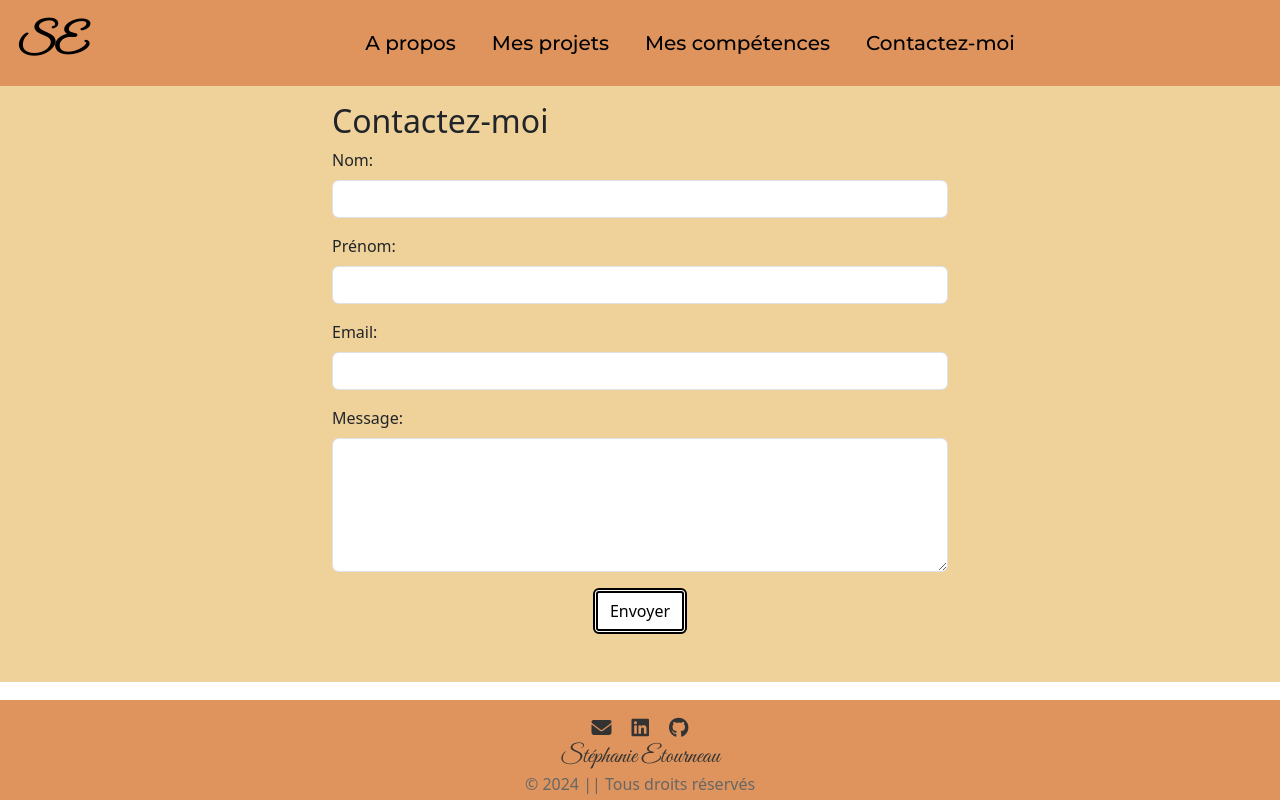
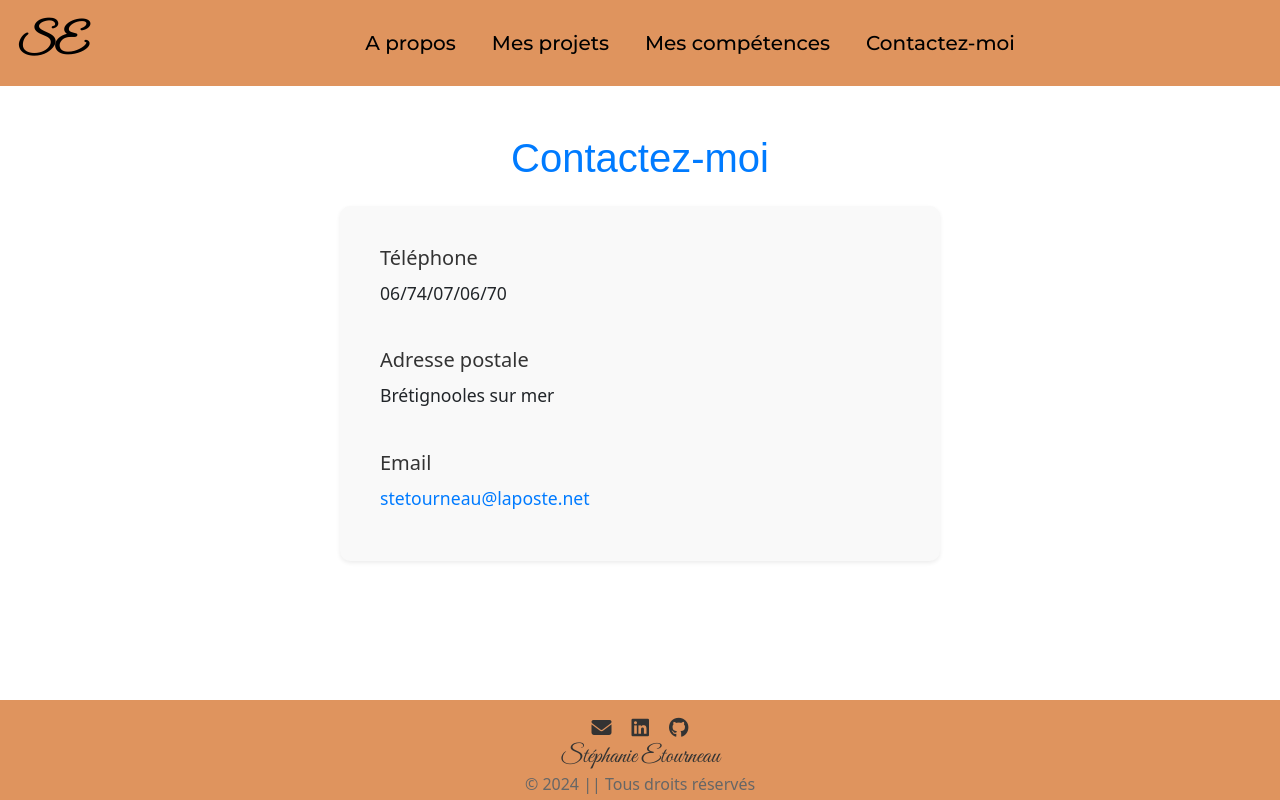
Before and after one commit to stephanieEt/Portfolio, a React (Vite) app: page /Contact in a window 1280 px wide. Built offline with nearby package versions, Linux system fonts and the light colour scheme; a web font is replaced by a local one.

Commit message:
first deploy

```diff
--- a/package.json
+++ b/package.json
@@ -1,13 +1,16 @@
 {
   "name": "portfolio",
   "private": true,
+  "homepage": "https://stephanieEt.github.io/Portfolio",
   "version": "0.0.0",
   "type": "module",
   "scripts": {
     "dev": "vite",
     "build": "vite build",
     "lint": "eslint . --ext js,jsx --report-unused-disable-directives --max-warnings 0",
-    "preview": "vite preview"
+    "preview": "vite preview",
+    "predeploy": "npm run build",
+    "deploy": "gh-pages -d dist"
   },
   "dependencies": {
     "bootstrap": "^5.3.3",
@@ -25,6 +28,7 @@
     "eslint-plugin-react": "^7.34.1",
     "eslint-plugin-react-hooks": "^4.6.0",
     "eslint-plugin-react-refresh": "^0.4.6",
+    "gh-pages": "^6.1.1",
     "vite": "^5.2.0"
   }
 }
--- a/src/pages/Contact.jsx
+++ b/src/pages/Contact.jsx
@@ -1,122 +1,25 @@
-import { useState } from "react";
+import React from "react";
+import "bootstrap/dist/css/bootstrap.min.css"; // Assurez-vous que Bootstrap est importé
 
 const Contact = () => {
-  const [formData, setFormData] = useState({
-    nom: "",
-    prenom: "",
-    email: "",
-    message: "",
-  });
-
-  const [errors, setErrors] = useState({});
-
-  const handleChange = (e) => {
-    const { name, value } = e.target;
-    setFormData({
-      ...formData,
-      [name]: value,
-    });
-  };
-
-  const validate = () => {
-    let tempErrors = {};
-    tempErrors.nom = formData.nom ? "" : "Ce champ est requis.";
-    tempErrors.prenom = formData.prenom ? "" : "Ce champ est requis.";
-    tempErrors.email = formData.email ? "" : "Ce champ est requis.";
-    tempErrors.message = formData.message ? "" : "Ce champ est requis.";
-    setErrors(tempErrors);
-    return Object.values(tempErrors).every((x) => x === "");
-  };
-
-  const handleSubmit = (e) => {
-    e.preventDefault();
-    if (validate()) {
-      alert("Formulaire soumis avec succès!");
-      // Envoyer les données du formulaire au serveur ici
-      // Réinitialiser les champs du formulaire
-      setFormData({
-        nom: "",
-        prenom: "",
-        email: "",
-        message: "",
-      });
-    }
-  };
-
   return (
-    <div className="contact container-page">
-      <div className="container container-md pt-3 pb-5">
-        <form onSubmit={handleSubmit}>
-          <h2>Contactez-moi</h2>
-          <div className="mb-3">
-            <label htmlFor="nom" className="form-label">
-              Nom:
-            </label>
-            <input
-              type="text"
-              className="form-control"
-              id="nom"
-              name="nom"
-              value={formData.nom}
-              onChange={handleChange}
-              required
-            />
-            {errors.nom && <span className="error">{errors.nom}</span>}
-          </div>
-          <div className="mb-3">
-            <label htmlFor="exampleInputPassword1" className="form-label">
-              Prénom:
-            </label>
-            <input
-              type="text"
-              className="form-control"
-              id="prenom"
-              name="prenom"
-              value={formData.prenom}
-              onChange={handleChange}
-              required
-            />
-            {errors.prenom && <span className="error">{errors.prenom}</span>}
-          </div>
-
-          <div className="mb-3">
-            <label htmlFor="email" className="form-label">
-              Email:
-            </label>
-            <input
-              type="email"
-              className="form-control"
-              id="email"
-              name="email"
-              value={formData.email}
-              onChange={handleChange}
-              required
-            />
-            {errors.prenom && <span className="error">{errors.prenom}</span>}
-          </div>
-
-          <div className="mb-3">
-            <label htmlFor="email" className="form-label">
-              Message:
-            </label>
-            <textarea
-              type="message"
-              className="form-control"
-              rows="5"
-              id="message"
-              name="message"
-              value={formData.message}
-              onChange={handleChange}
-              required
-            />
-            {errors.prenom && <span className="error">{errors.prenom}</span>}
-          </div>
-          <div className="text-center">
-            <button type="submit" className="btn btn-primary">
-              Envoyer
-            </button>
-          </div>
-        </form>
+    <div className="container mt-5 contact-page">
+      <h1 className="text-center mb-4">Contactez-moi</h1>
+      <div className="card p-4 shadow-sm">
+        <div className="card-body">
+          <h5 className="card-title">Téléphone</h5>
+          <p className="card-text">06/74/07/06/70</p>
+        </div>
+        <div className="card-body">
+          <h5 className="card-title">Adresse postale</h5>
+          <p className="card-text">Brétignooles sur mer</p>
+        </div>
+        <div className="card-body">
+          <h5 className="card-title">Email</h5>
+          <p className="card-text">
+            <a href="mailto:stetourneau@laposte.net">stetourneau@laposte.net</a>
+          </p>
+        </div>
       </div>
     </div>
   );
--- a/src/sass/competences.scss
+++ b/src/sass/competences.scss
@@ -9,5 +9,11 @@
         height: 15vh;
         width: 15vw;
         object-fit: contain;
+        transition: transform 0.3s;
+        cursor: pointer;
+
+        &:hover {
+            transform: scale(1.1);
+        }
     }
 }
--- a/src/sass/form.scss
+++ b/src/sass/form.scss
@@ -1,32 +1,35 @@
-.contact {
-    background-color: rgb(239, 209, 154);
-    display: flex;
-    align-items: center;
+.contact-page {
+    .card {
+        background-color: #f9f9f9;
+        border-radius: 10px;
+        border: none;
+        max-width: 600px;
+        margin: 0 auto;
 
+        h5 {
+            color: #333;
+            font-size: 1.25rem;
+            margin-bottom: 10px;
+        }
 
+        p {
+            font-size: 1.1rem;
+            margin: 10px 0;
+        }
 
-    @media (max-width: 1250px) {
-        .container {
-            width: 100%;
+        a {
+            color: #007bff;
+            text-decoration: none;
+
+            &:hover {
+                text-decoration: underline;
+            }
         }
     }
 
-    @media (min-width: 1250px) {
-        .container {
-            width: 50%;
-        }
-    }
-
-    button {
-        background-color: white;
-        color: black;
-        border: thick double black;
-        transition: all 0.3s ease-in 0s;
-
-
-        &:hover {
-            background-color: rgb(223, 148, 94);
-            border: thick double black;
-        }
+    h1 {
+        font-family: 'Arial', sans-serif;
+        font-size: 2.5rem;
+        color: #007bff;
     }
 }
```
Also changed, not shown: 1 other file (tests, documents, lock files or other folders).
